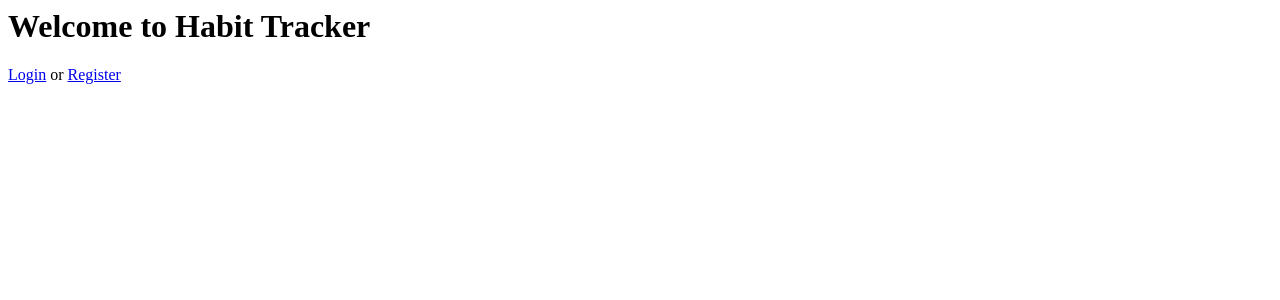
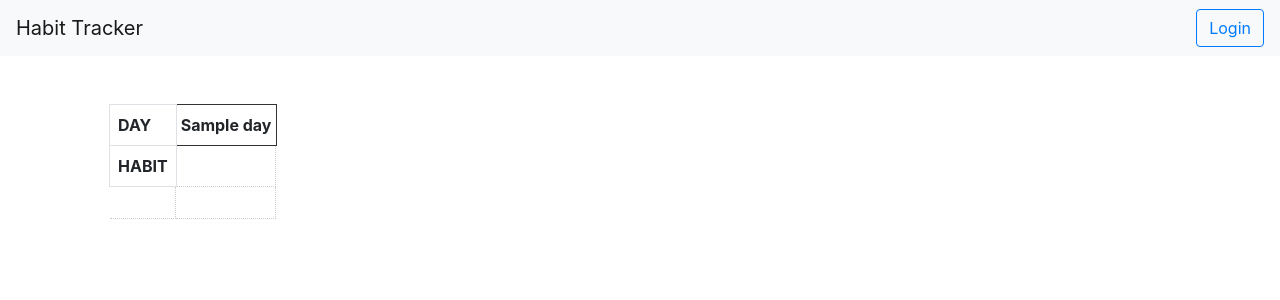
Before and after one commit to Somaiya-0/Habit_Tracker_django_project, a Django app: template habit_tracker/tracker/templates/tracker/home.html in a window 1280 px wide. Shown: the top 300 px of the page. Run offline with Django 5.2, Linux system fonts and the light colour scheme; the template is opened without the code that fills it: most values are stand-ins (such as "Sample title", 1, 10 or a date in 2020); lists and menus that the app fills with data are empty; some libraries are stand-ins or nearby versions.

Commit message:
Added ui

```diff
--- a/habit_tracker/tracker/templates/base.html
+++ b/habit_tracker/tracker/templates/base.html
@@ -2,11 +2,16 @@
 <html>
 <head>
     <title>Habit Tracker</title>
-    <link rel="stylesheet" href="https://stackpath.bootstrapcdn.com/bootstrap/4.5.0/css/bootstrap.min.css">
+    <meta charset="UTF-8">
+    <meta name="viewport" content="width=device-width, initial-scale=1">
+    <!-- Bootstrap 4 CDN -->
+    <link rel="stylesheet" href="https://stackpath.bootstrapcdn.com/bootstrap/4.5.2/css/bootstrap.min.css">
 </head>
 <body>
+    <!-- Navbar -->
     <nav class="navbar navbar-expand-lg navbar-light bg-light">
         <a class="navbar-brand" href="{% url 'home' %}">Habit Tracker</a>
+
         <div class="ml-auto">
             {% if user.is_authenticated %}
                 <a class="btn btn-outline-danger" href="{% url 'logout' %}">Logout</a>
@@ -16,9 +21,14 @@
         </div>
     </nav>
 
-    <div class="container mt-5">
+    <!-- Page content -->
+    <div class="container mt-4">
         {% block content %}
         {% endblock %}
     </div>
+
+    <!-- Bootstrap JS -->
+    <script src="https://code.jquery.com/jquery-3.5.1.slim.min.js"></script>
+    <script src="https://cdn.jsdelivr.net/npm/bootstrap@4.5.2/dist/js/bootstrap.bundle.min.js"></script>
 </body>
 </html>
--- a/habit_tracker/tracker/templates/tracker/home.html
+++ b/habit_tracker/tracker/templates/tracker/home.html
@@ -1,6 +1,70 @@
-<h1>Welcome to Habit Tracker</h1>
-{% if user.is_authenticated %}
-  <p>Hello, {{ user.username }}! <a href="{% url 'logout' %}">Logout</a></p>
-{% else %}
-  <p><a href="{% url 'login' %}">Login</a> or <a href="{% url 'register' %}">Register</a></p>
-{% endif %}
+{% extends "base.html" %}
+
+{% block content %}
+<div class="container mx-auto p-4">
+  <div class="w-full overflow-x-auto">
+    <table class="w-full table-fixed border-collapse">
+      <!-- Header row with DAY label and numbers 1-31 -->
+      <tr>
+        <!-- DAY label cell -->
+        <th class="w-40 border border-gray-800 bg-white p-2 text-left uppercase text-sm font-bold">DAY</th>
+
+        <!-- Day number cells 1-31 -->
+
+        <th class="w-8 border-r border-t border-b border-gray-300 bg-white text-center text-xs p-1">{{ day }}</th>
+
+      </tr>
+
+      <!-- HABIT row -->
+      <tr>
+        <!-- HABIT label cell -->
+        <th class="w-40 border border-gray-800 bg-white p-2 text-left uppercase text-sm font-bold">HABIT</th>
+
+        <!-- Empty cells under days -->
+
+        <td class="w-8 border-r border-t border-b border-gray-300 bg-white"></td>
+
+      </tr>
+
+      <!-- Empty rows for habits to track, create about 20 rows -->
+
+      <tr>
+        <!-- Empty left column cell for habit name -->
+        <td class="w-40 border-l border-r border-b border-gray-300 bg-white px-2 py-3">
+          <div class="border-b border-dotted border-gray-300"></div>
+        </td>
+
+        <!-- Empty cells for tracking -->
+
+        <td class="w-8 border-r border-b border-dotted border-gray-300 bg-white"></td>
+
+      </tr>
+
+    </table>
+  </div>
+</div>
+
+<style>
+  /* Add dotted borders to better match the image */
+  td {
+    position: relative;
+  }
+
+  td:after {
+    content: '';
+    position: absolute;
+    top: 0;
+    right: 0;
+    bottom: 0;
+    left: 0;
+    border-right: 1px dotted #ccc;
+    border-bottom: 1px dotted #ccc;
+    pointer-events: none;
+  }
+
+  /* First two rows with solid borders */
+  tr:nth-child(1) th, tr:nth-child(2) th {
+    border: 1px solid #333;
+  }
+</style>
+{% endblock %}
```
